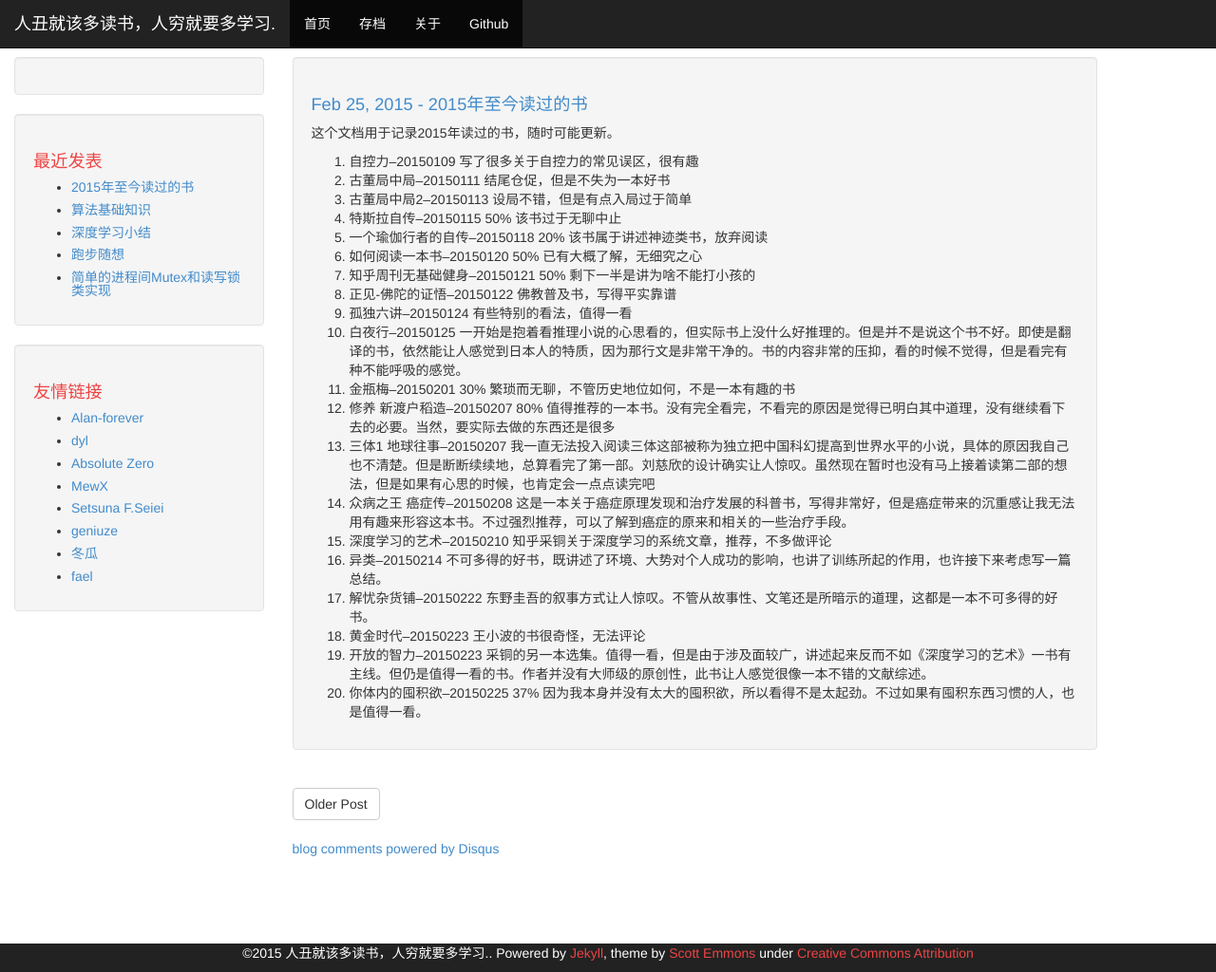
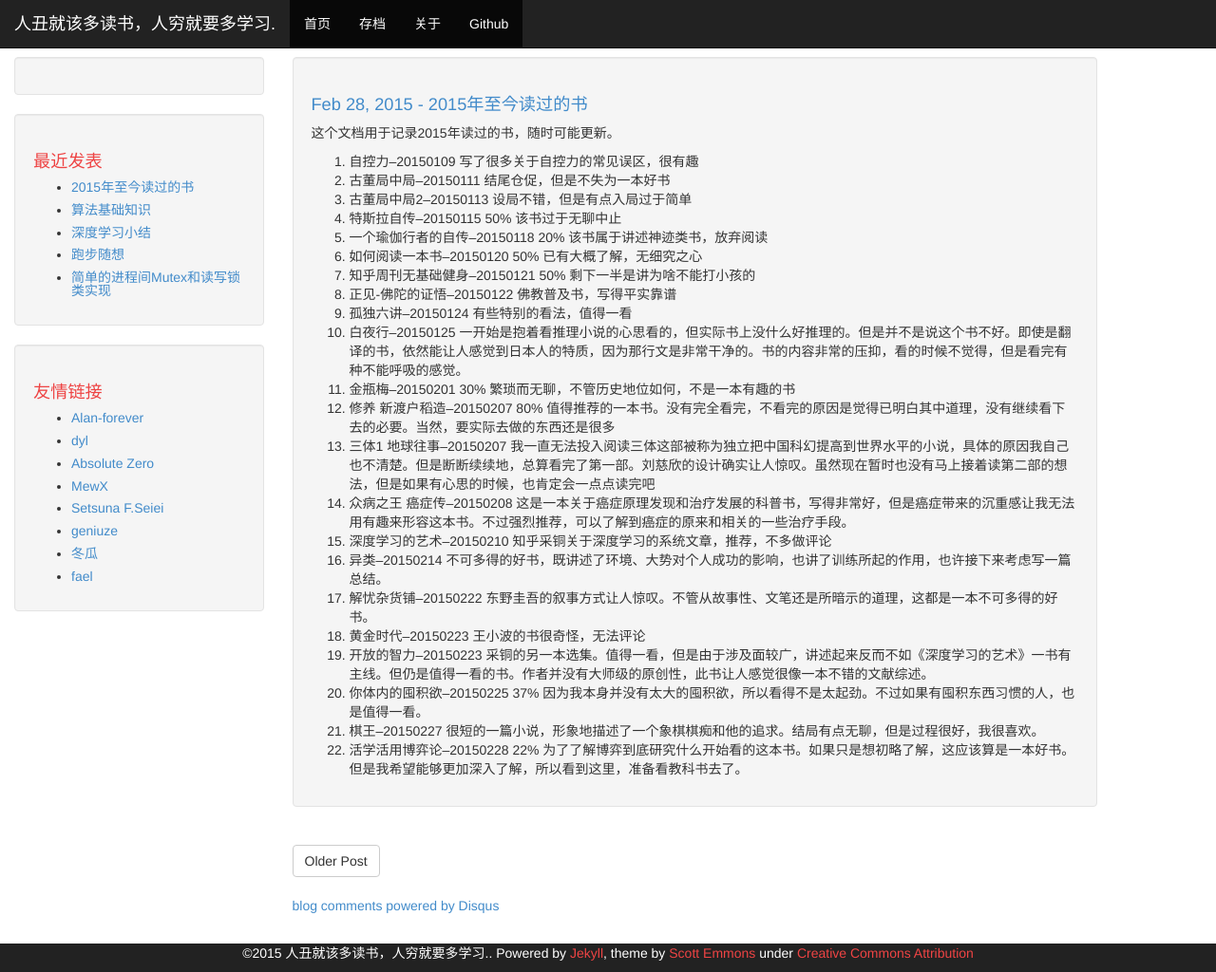
Before and after one commit to phonzia/old_blog, a Jekyll site: the page built from _posts/2015-02-28-BooksRead.md, in a window 1280 px wide and 1024 px high. Shown: the whole window at 95% size. Built offline with Jekyll 4.4.1, drawn with Linux system fonts in a browser that asks for light colours; Markdown is read by kramdown in place of the engine named in the settings; comment, search, counter and statistics services are not loaded.

Commit message:
add books read

```diff
--- a/_posts/2015-02-25-BooksRead.md
+++ b/_posts/2015-02-28-BooksRead.md
@@ -25,3 +25,5 @@ title: "2015年至今读过的书"
 18. 黄金时代--20150223 王小波的书很奇怪，无法评论
 19. 开放的智力--20150223 采铜的另一本选集。值得一看，但是由于涉及面较广，讲述起来反而不如《深度学习的艺术》一书有主线。但仍是值得一看的书。作者并没有大师级的原创性，此书让人感觉很像一本不错的文献综述。
 20. 你体内的囤积欲--20150225 37% 因为我本身并没有太大的囤积欲，所以看得不是太起劲。不过如果有囤积东西习惯的人，也是值得一看。
+21. 棋王--20150227 很短的一篇小说，形象地描述了一个象棋棋痴和他的追求。结局有点无聊，但是过程很好，我很喜欢。
+22. 活学活用博弈论--20150228 22% 为了了解博弈到底研究什么开始看的这本书。如果只是想初略了解，这应该算是一本好书。但是我希望能够更加深入了解，所以看到这里，准备看教科书去了。
```
